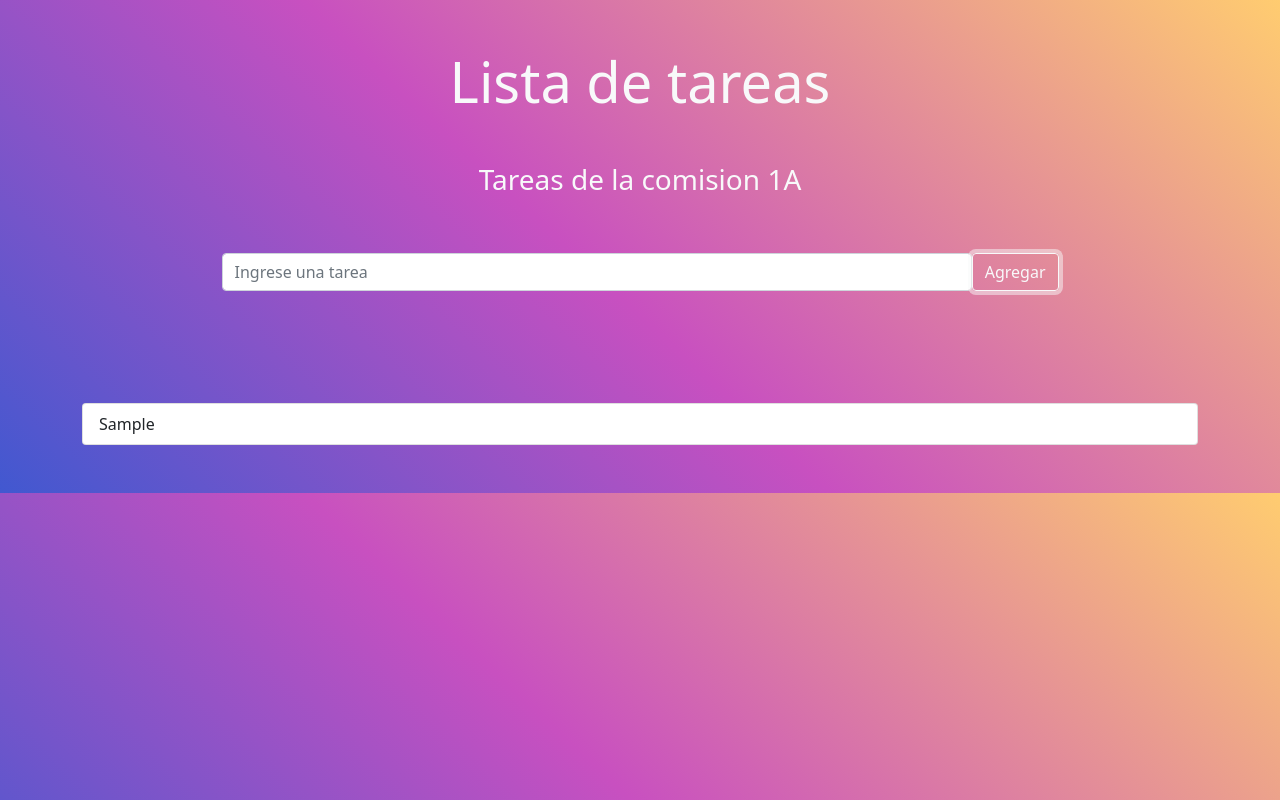
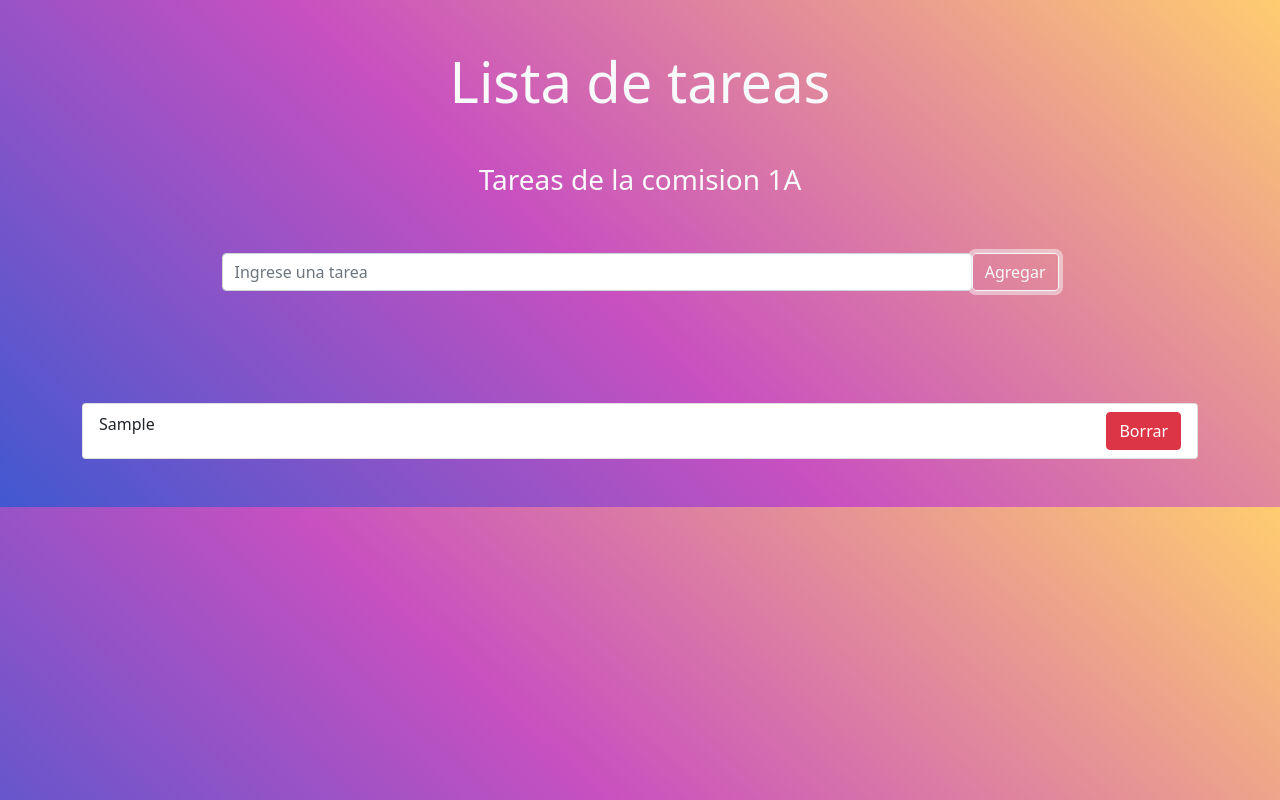
Before and after one commit to earias08/listaTareas1A, a React (Create React App) app: page / in a window 1280 px wide. Both pictures are taken after typing "Sample" into the empty fields and a click on the button "Agregar". Built offline with nearby package versions, Linux system fonts and the light colour scheme.

Commit message:
se agrego la logica para eliminar tareas de la lista

```diff
--- a/src/components/FormTareas.js
+++ b/src/components/FormTareas.js
@@ -21,6 +21,11 @@
     setTareaIndividual('');
   };
 
+  const borrarTarea = (nombre) =>{
+    let arregloModificado = tareas.filter((dato)=> dato !== nombre);
+    setTareas(arregloModificado);
+  }
+
   return (
     // aqui puedo escribir logica
     <Fragment>
@@ -42,7 +47,7 @@
         </form>
       </div>
       <section className='container my-5'>
-      <Listatarea arregloTareas={tareas}></Listatarea>
+      <Listatarea arregloTareas={tareas} borrarTarea={borrarTarea}></Listatarea>
       </section>
     </Fragment>
   );
--- a/src/components/ItemTarea.js
+++ b/src/components/ItemTarea.js
@@ -1,9 +1,12 @@
-import React from 'react';
+import React from "react";
 
 const ItemTarea = (props) => {
-    return (
-        <li className='list-group-item'>{props.dato}</li>
-    );
+  return (
+    <li className="list-group-item d-flex justify-content-between">
+      {props.dato}
+      <button className="btn btn-danger" onClick={()=> props.borrarTarea(props.dato)}>Borrar</button>
+    </li>
+  );
 };
 
 export default ItemTarea;
--- a/src/components/Listatarea.js
+++ b/src/components/Listatarea.js
@@ -5,7 +5,7 @@
     return (
         <ul className='list-group'>
             {
-                props.arregloTareas.map((valor,indice)=><ItemTarea key={indice} dato={valor}></ItemTarea> )
+                props.arregloTareas.map((valor,indice)=><ItemTarea key={indice} dato={valor} borrarTarea={props.borrarTarea}></ItemTarea> )
             }
 
         </ul>
```
